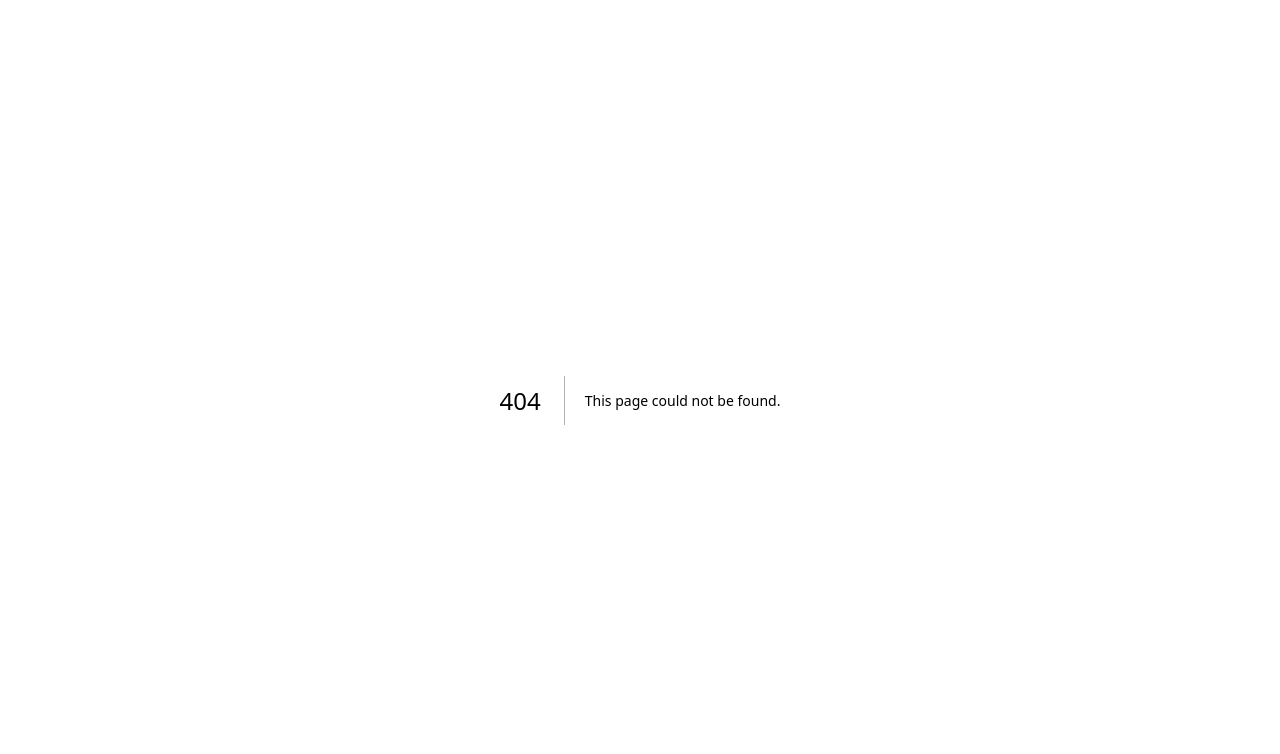
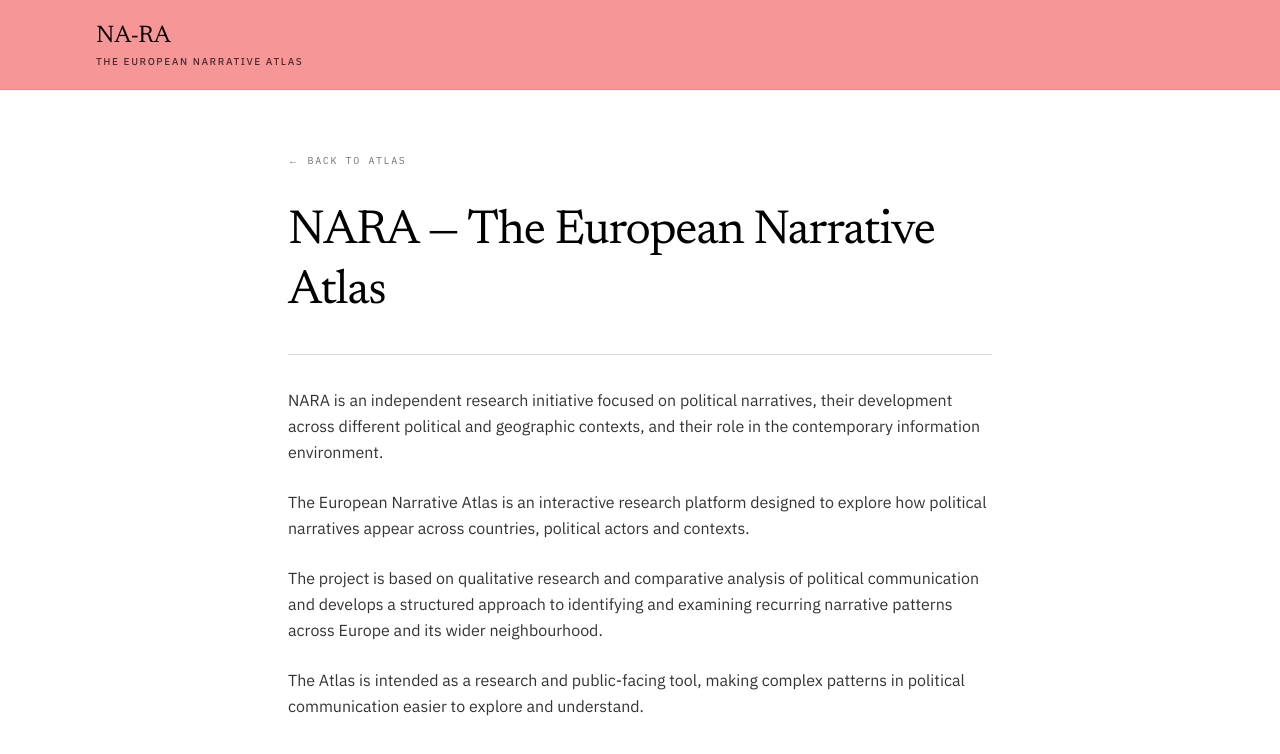
Before and after one commit to t0rn1k3/nara, a Next.js app: page /about in a window 1280 px wide. Before the commit this address had no page. Shown: the top 754 px of the page. Built offline with nearby package versions, Linux system fonts and the light colour scheme.

Commit message:
Add About page with initial NARA introduction text

```diff
--- /dev/null
+++ b/app/about/page.tsx
@@ -0,0 +1,51 @@
+import type { Metadata } from "next";
+import Link from "next/link";
+
+import { SiteHeader } from "@/components/site-header";
+
+export const metadata: Metadata = {
+  title: "About — NA-RA",
+  description:
+    "NARA is an independent research initiative focused on political narratives across Europe and its wider neighbourhood.",
+};
+
+const paragraphs = [
+  "NARA is an independent research initiative focused on political narratives, their development across different political and geographic contexts, and their role in the contemporary information environment.",
+  "The European Narrative Atlas is an interactive research platform designed to explore how political narratives appear across countries, political actors and contexts.",
+  "The project is based on qualitative research and comparative analysis of political communication and develops a structured approach to identifying and examining recurring narrative patterns across Europe and its wider neighbourhood.",
+  "The Atlas is intended as a research and public-facing tool, making complex patterns in political communication easier to explore and understand.",
+];
+
+export default function AboutPage() {
+  return (
+    <div className="min-h-dvh bg-[var(--map-ocean-deep)] text-black/80">
+      <SiteHeader />
+      <article className="mx-auto max-w-3xl px-6 py-10 sm:px-8 lg:py-14">
+        <Link
+          href="/"
+          className="inline-flex items-center gap-2 font-mono text-[10px] tracking-[0.16em] text-black/55 uppercase transition-colors hover:text-black"
+        >
+          <span aria-hidden>←</span>
+          Back to Atlas
+        </Link>
+
+        <header className="mt-8 border-b border-black/15 pb-8">
+          <h1 className="font-serif text-4xl leading-tight tracking-tight text-black sm:text-5xl">
+            NARA — The European Narrative Atlas
+          </h1>
+        </header>
+
+        <div className="mt-8 space-y-6">
+          {paragraphs.map((paragraph) => (
+            <p
+              key={paragraph.slice(0, 32)}
+              className="font-sans text-base leading-relaxed text-black/80"
+            >
+              {paragraph}
+            </p>
+          ))}
+        </div>
+      </article>
+    </div>
+  );
+}
--- a/app/narratives/[slug]/page.tsx
+++ b/app/narratives/[slug]/page.tsx
@@ -1,8 +1,8 @@
 import type { Metadata } from "next";
-import Link from "next/link";
 import { notFound } from "next/navigation";
 
 import { NarrativeProfile } from "@/components/narratives/narrative-profile/narrative-profile";
+import { SiteHeader } from "@/components/site-header";
 import { getNarrativeBySlug, narratives } from "@/lib/narratives";
 
 type PageProps = {
@@ -37,16 +37,7 @@ export default async function NarrativePage({ params }: PageProps) {
 
   return (
     <div className="min-h-dvh bg-[var(--map-ocean-deep)] text-black/80">
-      <div className="border-b border-nara-grey-300/20 bg-[var(--nara-aside-bg)]">
-        <div className="mx-auto flex max-w-6xl items-center justify-between px-6 py-5 sm:px-8">
-          <Link href="/" className="group">
-            <span className="font-serif text-2xl text-black">NA-RA</span>
-            <span className="mt-0.5 block font-sans text-[10px] font-medium tracking-[0.16em] text-black/70 uppercase group-hover:text-black">
-              The European Narrative Atlas
-            </span>
-          </Link>
-        </div>
-      </div>
+      <SiteHeader />
       <NarrativeProfile narrative={narrative} />
     </div>
   );
--- a/components/narratives/aside-masthead.tsx
+++ b/components/narratives/aside-masthead.tsx
@@ -1,13 +1,24 @@
+import Link from "next/link";
+
 export function AsideMasthead() {
   return (
     <header className="shrink-0 border-b border-nara-grey-300/20 px-6 pt-6 pb-5">
-
+      <div className="flex items-start justify-between gap-4">
+        <div>
           <h1 className="mt-3 font-serif text-[2.75rem] leading-none font-normal tracking-tight text-black">
             NA-RA
           </h1>
           <p className="mt-2 font-sans text-[13px] font-medium tracking-[0.18em] uppercase">
             The European Narrative Atlas
           </p>
+        </div>
+        <Link
+          href="/about"
+          className="mt-3 shrink-0 font-mono text-[10px] tracking-[0.16em] text-black/55 uppercase transition-colors hover:text-black"
+        >
+          About
+        </Link>
+      </div>
     </header>
   );
 }
--- /dev/null
+++ b/components/site-header.tsx
@@ -0,0 +1,16 @@
+import Link from "next/link";
+
+export function SiteHeader() {
+  return (
+    <div className="border-b border-nara-grey-300/20 bg-[var(--nara-aside-bg)]">
+      <div className="mx-auto flex max-w-6xl items-center justify-between px-6 py-5 sm:px-8">
+        <Link href="/" className="group">
+          <span className="font-serif text-2xl text-black">NA-RA</span>
+          <span className="mt-0.5 block font-sans text-[10px] font-medium tracking-[0.16em] text-black/70 uppercase group-hover:text-black">
+            The European Narrative Atlas
+          </span>
+        </Link>
+      </div>
+    </div>
+  );
+}
```
Lines whose indentation alone changed are shown as unchanged.
